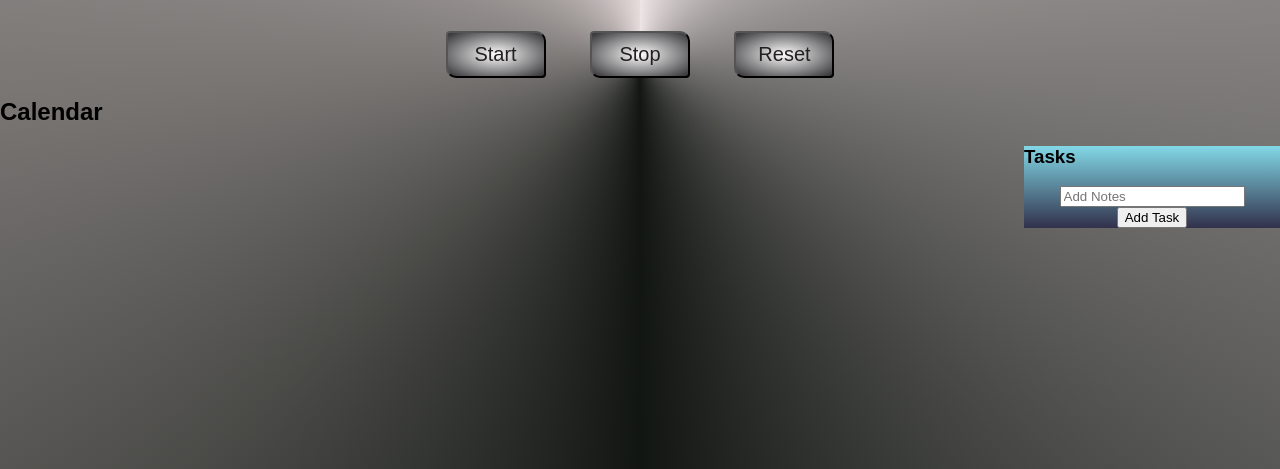
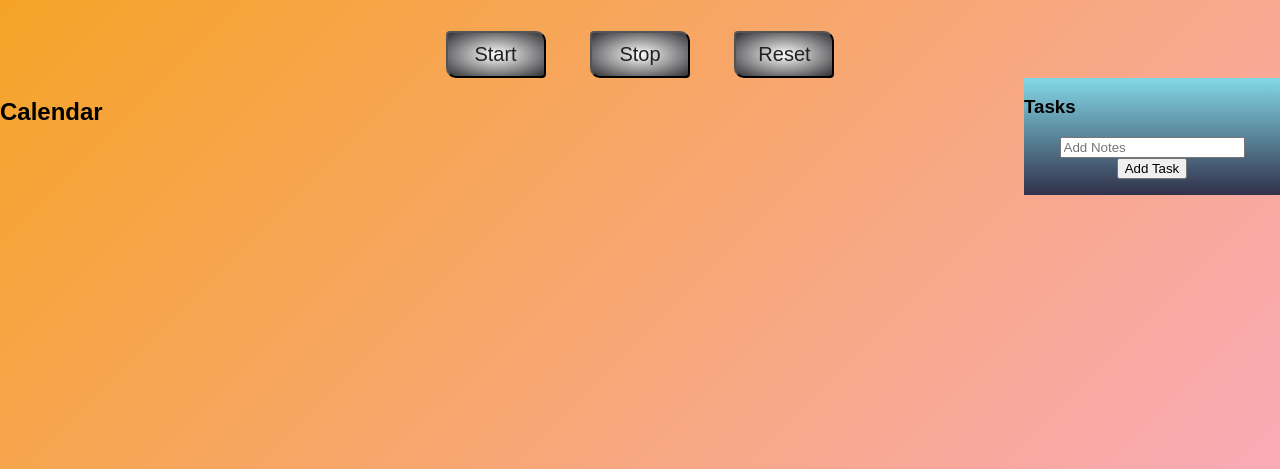
Before and after one commit to ISucc34/Rick_Hackathon2025, a plain HTML site: page index.html in a window 1280 px wide. Shown: the part 352-821 px from the top of the page. Drawn offline with Linux system fonts and the light colour scheme; no server answers.

Commit message:
New better background

```diff
--- a/index.html
+++ b/index.html
@@ -32,9 +32,13 @@
     </div>
   </div>
 
-  <div>
-  <h2 class="calendar">Calendar</h2>
-  <!-- Tasks -->
+  <div class = "stuff">
+    <!--Calender-->
+    <h2 class="calendar">Calendar</h2>
+      <ul>
+      </ul
+
+    <!-- Tasks -->
     <div class="taskbar">
 
     <h3>Tasks</h3>
--- a/styles.css
+++ b/styles.css
@@ -2,7 +2,7 @@ body{
     padding: 0;
     margin: 0;
     min-height: 100vh;
-    background: conic-gradient(rgb(238, 229, 229),rgb(18, 22, 18),rgb(231, 220, 220));
+    background: linear-gradient(135deg, rgb(245, 162, 10),rgb(249, 170, 183));
     font-family: 'Arial', sans-serif;
 }
 
@@ -81,3 +81,7 @@ body{
     text-align: left;
     margin-left: right;
 }
+
+.stuff{
+    display: flex;
+}
```
